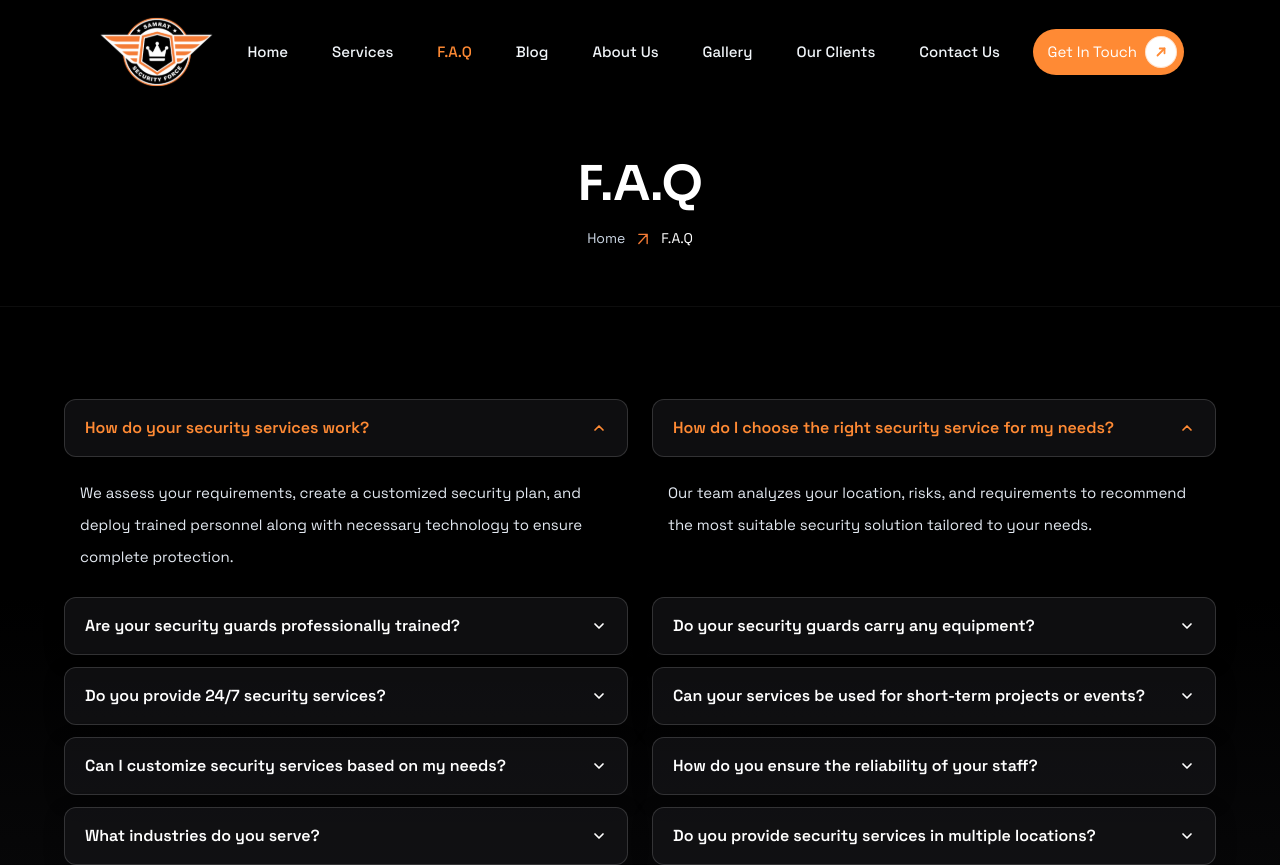
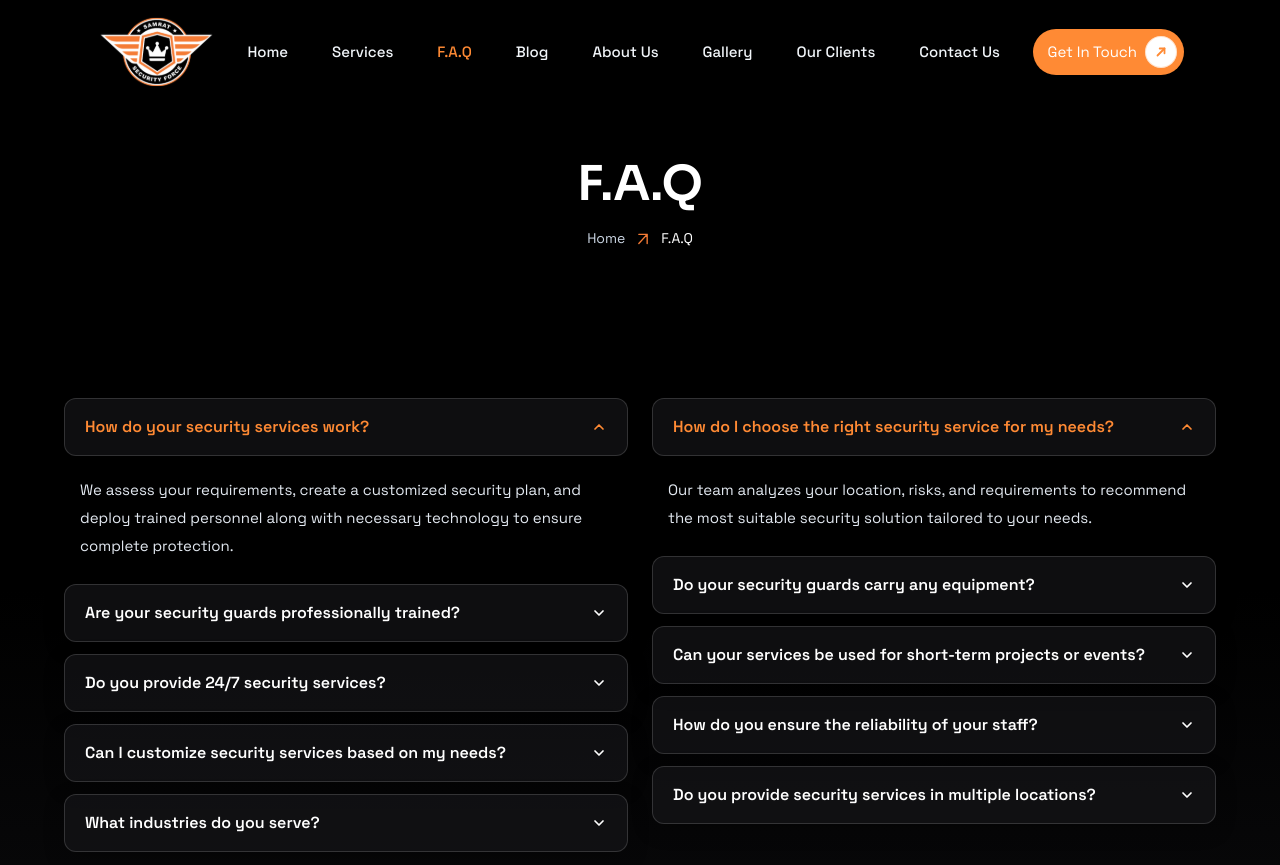
Before and after one commit to yagnikvora/samrat-security-force, a Next.js app: page /faq in a window 1280 px wide. Shown: the top 865 px of the page. Built offline with nearby package versions, Linux system fonts and the light colour scheme.

Commit message:
feat: Refactor FaqLayoutSection to use FaqAccordion for improved structure and readability; update styles in FaqAccordion and PageHero components

```diff
--- a/app/clients/_components/clients-grid-section.tsx
+++ b/app/clients/_components/clients-grid-section.tsx
@@ -11,7 +11,7 @@ export function ClientsGridSection() {
         {siteConfig.clients.map((client) => (
           <article
             key={client.id}
-            className="aspect-square overflow-hidden rounded-xl border border-white/10 bg-secondary shadow-[0_8px_24px_rgba(0,0,0,0.35)]"
+            className="group aspect-square overflow-hidden rounded-xl border border-white/10 bg-secondary shadow-[0_8px_24px_rgba(0,0,0,0.35)] transition-all duration-300 hover:-translate-y-0.5 hover:border-white/20 hover:shadow-[0_10px_26px_rgba(0,0,0,0.38)]"
           >
             <div className="flex h-full flex-col">
               <div className="relative min-h-0 flex-1 bg-white">
@@ -20,7 +20,7 @@ export function ClientsGridSection() {
                   alt={client.name}
                   fill
                   sizes="(min-width: 1024px) 220px, (min-width: 640px) 45vw, 92vw"
-                  className="object-contain p-2"
+                  className="object-contain p-2 transition-transform duration-300 group-hover:scale-[1.02]"
                 />
               </div>
               <div className="h-[3px] w-full bg-brand" />
--- a/app/faq/_components/faq-layout-section.tsx
+++ b/app/faq/_components/faq-layout-section.tsx
@@ -1,99 +1,17 @@
 "use client";
 
-import { useState } from "react";
+import { FaqAccordion } from "@/components/faq-accordion";
 import { siteConfig } from "@/lib/site-config";
 
 export function FaqLayoutSection() {
   const leftItems = siteConfig.faqs.slice(0, 5);
   const rightItems = siteConfig.faqs.slice(5);
-  const rowCount = Math.max(leftItems.length, rightItems.length);
-
-  const [leftActiveIndex, setLeftActiveIndex] = useState(0);
-  const [rightActiveIndex, setRightActiveIndex] = useState(0);
 
   return (
     <section>
-      <div className="mt-3 space-y-3">
-        {Array.from({ length: rowCount }).map((_, rowIndex) => {
-          const leftItem = leftItems[rowIndex];
-          const rightItem = rightItems[rowIndex];
-
-          return (
-            <div key={`faq-row-${rowIndex}`} className="grid gap-6 lg:grid-cols-2">
-              <div>
-                {leftItem ? (
-                  <>
-                    <article className="rounded-xl border border-white/15 bg-zinc-900/60 shadow-[0_6px_20px_rgba(0,0,0,0.25)]">
-                      <button
-                        type="button"
-                        className="flex w-full items-center justify-between gap-4 px-5 py-4 text-left"
-                        aria-expanded={leftActiveIndex === rowIndex}
-                        onClick={() => setLeftActiveIndex(leftActiveIndex === rowIndex ? -1 : rowIndex)}
-                      >
-                        <span className={`text-sm font-semibold sm:text-base ${leftActiveIndex === rowIndex ? "text-brand" : "text-white"}`}>
-                          {leftItem.question}
-                        </span>
-                        <span
-                          className={`shrink-0 transition-transform duration-300 ${leftActiveIndex === rowIndex ? "rotate-180 text-brand" : "text-white"}`}
-                        >
-                          <svg width="16" height="16" viewBox="0 0 16 16" fill="none" xmlns="http://www.w3.org/2000/svg" aria-hidden="true">
-                            <path d="M4 6L8 10L12 6" stroke="currentColor" strokeWidth="1.7" strokeLinecap="round" strokeLinejoin="round" />
-                          </svg>
-                        </span>
-                      </button>
-                    </article>
-
-                    <div
-                      className={`grid transition-all duration-300 ease-in-out ${
-                        leftActiveIndex === rowIndex ? "mt-2 grid-rows-[1fr] opacity-100" : "grid-rows-[0fr] opacity-0"
-                      }`}
-                    >
-                      <div className="overflow-hidden">
-                        <p className="px-3 py-3 text-[15px] leading-8 text-slate-200 sm:px-4">{leftItem.answer}</p>
-                      </div>
-                    </div>
-                  </>
-                ) : null}
-              </div>
-
-              <div>
-                {rightItem ? (
-                  <>
-                    <article className="rounded-xl border border-white/15 bg-zinc-900/60 shadow-[0_6px_20px_rgba(0,0,0,0.25)]">
-                      <button
-                        type="button"
-                        className="flex w-full items-center justify-between gap-4 px-5 py-4 text-left"
-                        aria-expanded={rightActiveIndex === rowIndex}
-                        onClick={() => setRightActiveIndex(rightActiveIndex === rowIndex ? -1 : rowIndex)}
-                      >
-                        <span className={`text-sm font-semibold sm:text-base ${rightActiveIndex === rowIndex ? "text-brand" : "text-white"}`}>
-                          {rightItem.question}
-                        </span>
-                        <span
-                          className={`shrink-0 transition-transform duration-300 ${rightActiveIndex === rowIndex ? "rotate-180 text-brand" : "text-white"}`}
-                        >
-                          <svg width="16" height="16" viewBox="0 0 16 16" fill="none" xmlns="http://www.w3.org/2000/svg" aria-hidden="true">
-                            <path d="M4 6L8 10L12 6" stroke="currentColor" strokeWidth="1.7" strokeLinecap="round" strokeLinejoin="round" />
-                          </svg>
-                        </span>
-                      </button>
-                    </article>
-
-                    <div
-                      className={`grid transition-all duration-300 ease-in-out ${
-                        rightActiveIndex === rowIndex ? "mt-2 grid-rows-[1fr] opacity-100" : "grid-rows-[0fr] opacity-0"
-                      }`}
-                    >
-                      <div className="overflow-hidden">
-                        <p className="px-3 py-3 text-[15px] leading-8 text-slate-200 sm:px-4">{rightItem.answer}</p>
-                      </div>
-                    </div>
-                  </>
-                ) : null}
-              </div>
-            </div>
-          );
-        })}
+      <div className="mt-3 grid gap-6 lg:grid-cols-2 lg:items-start">
+        <FaqAccordion items={leftItems} />
+        <FaqAccordion items={rightItems} />
       </div>
     </section>
   );
--- a/app/gallery/_components/gallery-grid-section.tsx
+++ b/app/gallery/_components/gallery-grid-section.tsx
@@ -65,12 +65,15 @@ export function GalleryGridSection() {
       <section className="mx-auto max-w-[900px] bg-primary pt-10 pb-25 px-4">
         <div className="grid auto-rows-[210px] grid-cols-1 gap-5 sm:auto-rows-[230px] sm:grid-cols-2 md:grid-cols-6 md:auto-rows-[245px]">
           {galleryLayout.map((item) => (
-            <article key={item.id} className={`relative overflow-hidden rounded-2xl ${item.className}`}>
+            <article
+              key={item.id}
+              className={`group relative overflow-hidden rounded-2xl transition-all duration-300 hover:-translate-y-0.5 hover:shadow-[0_10px_24px_rgba(0,0,0,0.34)] ${item.className}`}
+            >
               <Image
                 src={item.src}
                 alt={item.alt}
                 fill
-                className={`object-cover ${item.imageClassName}`}
+                className={`object-cover transition-transform duration-300 group-hover:scale-[1.02] ${item.imageClassName}`}
                 sizes="(max-width: 767px) 100vw, (max-width: 1023px) 50vw, 33vw"
                 priority={item.id === "img-1" || item.id === "img-2"}
               />
--- a/components/faq-accordion.tsx
+++ b/components/faq-accordion.tsx
@@ -39,8 +39,8 @@ export function FaqAccordion({ items }: FaqAccordionProps) {
               }`}
             >
               <div className="overflow-hidden">
-                <div className="px-3 py-3 sm:px-4 lg:min-h-[120px]">
-                  <p className="text-[15px] leading-8 text-slate-200">{item.answer}</p>
+                <div className="px-3 py-2 sm:px-4 sm:py-3">
+                  <p className="text-[15px] leading-7 text-slate-200">{item.answer}</p>
                 </div>
               </div>
             </div>
--- a/components/page-hero.tsx
+++ b/components/page-hero.tsx
@@ -9,7 +9,7 @@ type PageHeroProps = {
 
 export function PageHero({ title, breadcrumbs }: PageHeroProps) {
   return (
-    <section className="border-b border-white/5 bg-primary py-10 sm:py-12 lg:py-14">
+    <section className="bg-primary py-10 sm:py-12 lg:py-14">
       <div className="page-container text-center">
         <h1 className="text-4xl font-semibold text-white sm:text-5xl">{title}</h1>
         <div className="mt-5 inline-flex flex-wrap items-center justify-center gap-2 text-sm text-slate-300">
--- a/lib/site-config.ts
+++ b/lib/site-config.ts
@@ -490,7 +490,7 @@ export const siteConfig = {
   contactMap: {
     title: "Our Location",
     embedUrl:
-      "https://www.google.com/maps/embed?pb=!1m18!1m12!1m3!1d3691.462639225516!2d70.78923047506925!3d22.29833647968802!2m3!1f0!2f0!3f0!3m2!1i1024!2i768!4f13.1!3m3!1m2!1s0x3959ca1efac3c12b%3A0xa931c3b51e45dd09!2sSamrat%20Security%20Force!5e0!3m2!1sen!2sin!4v1775580069129!5m2!1sen!2sin",
+      "https://www.google.com/maps/embed?pb=!1m18!1m12!1m3!1d922.862952741749!2d70.79347179999999!3d22.298746299999998!2m3!1f0!2f0!3f0!3m2!1i1024!2i768!4f13.1!3m3!1m2!1s0x3959cb0b0872a3e9%3A0x428d318f3c88c6f7!2sTRENDS!5e0!3m2!1sen!2sin!4v1775842740092!5m2!1sen!2sin",
   },
   contactForm: {
     gmailComposeBaseUrl: "https://mail.google.com/mail/?view=cm&fs=1",
```
